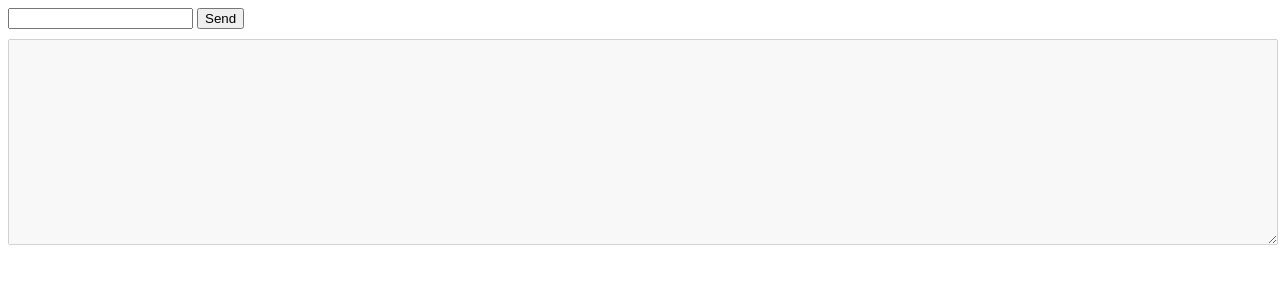
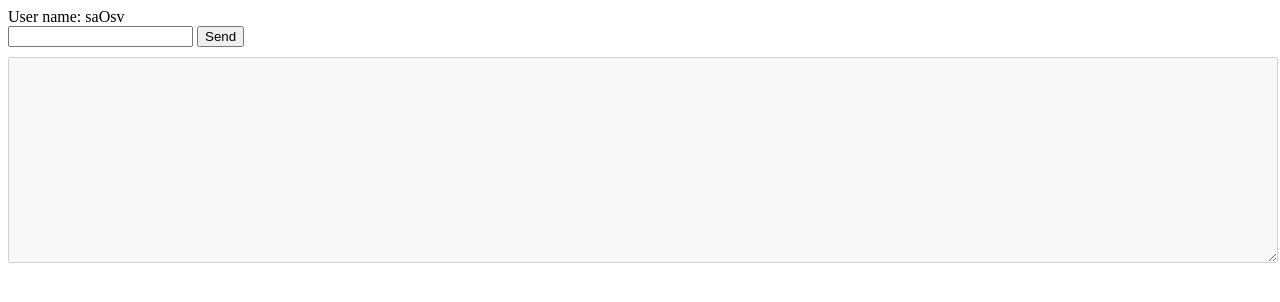
Before and after one commit to irvinvp/run-arbol, a plain HTML site: page chat.html in a window 1280 px wide. Drawn offline with Linux system fonts and the light colour scheme.

Commit message:
User name

```diff
--- a/chat.html
+++ b/chat.html
@@ -6,6 +6,8 @@
     <meta name="viewport" content="width=device-width, initial-scale=1" />
   </head>
   <body>
+    <div>User name: <span id="user_name"></span></div>
+
     <div style="margin-bottom: 10px">
       <input type="text" id="message" />
       <button id="send">Send</button>
@@ -25,6 +27,8 @@
       let message_input = document.getElementById("message");
       let send_button = document.getElementById("send");
       let list_messages = document.getElementById("list_messages");
+      let user_name = document.getElementById("user_name");
+      user_name.innerHTML = me_name;
 
       message_input.addEventListener("keyup", (event) => {
         if (event.keyCode === 13) {
```
